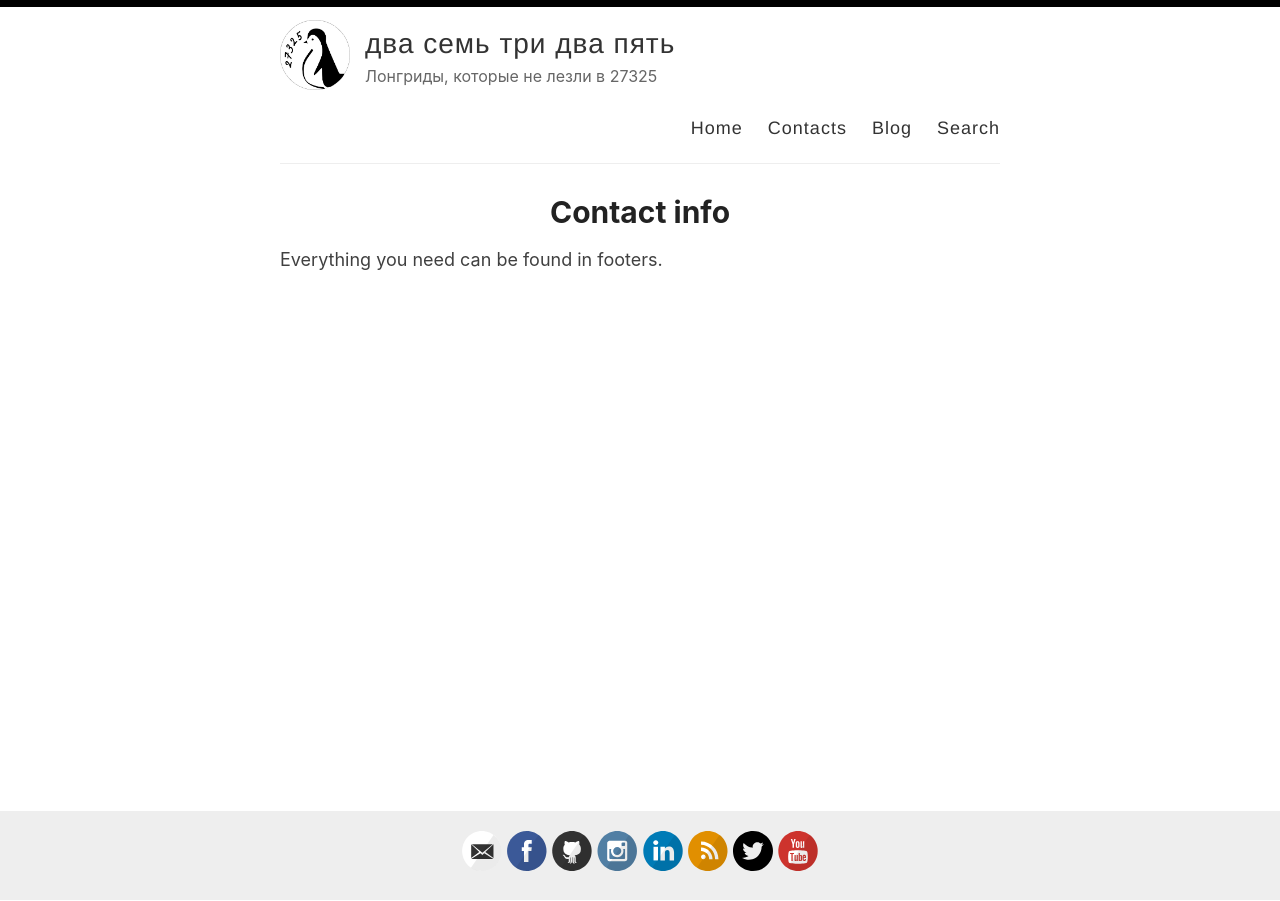
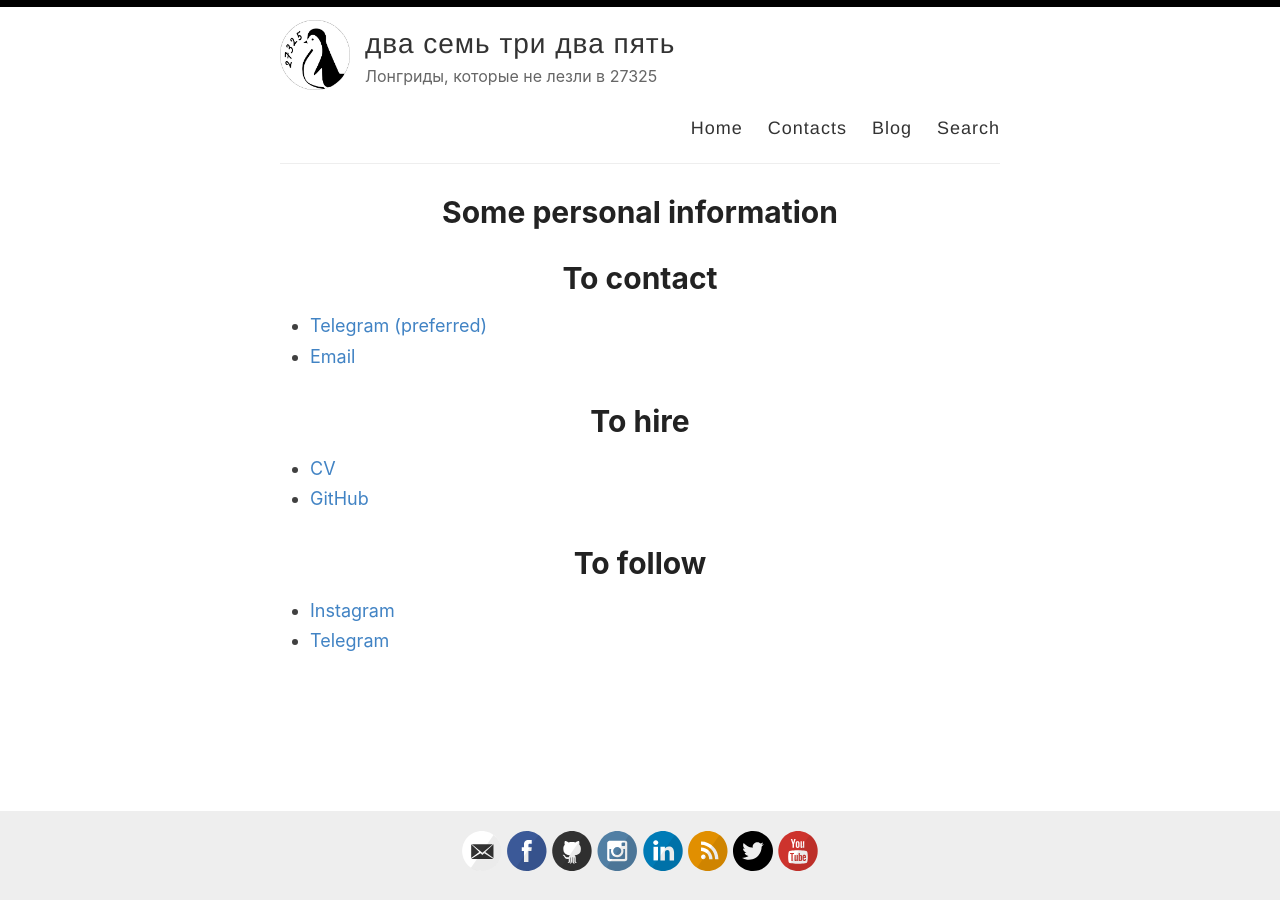
Before and after one commit to KiK0S/kik0s.github.io, a Jekyll site: the page built from _pages/contacts.md, in a window 1280 px wide. Built offline with Jekyll 4.4.1, drawn with Linux system fonts in a browser that asks for light colours.

Commit message:
rework contact page

```diff
--- a/_pages/contacts.md
+++ b/_pages/contacts.md
@@ -1,7 +1,18 @@
 ---
 layout: page
 permalink: /contacts/
-title: Contact info
+title: Some personal information
 ---
 
-Everything you need can be found in footers.
+# To contact
+* [Telegram (preferred)](https://t.me/kik0s)
+* [Email](mailto:kostya.amelichev@gmail.com)
+
+# To hire
+* [CV](/cv.pdf)
+* [GitHub](https://github.com/KiK0S)
+
+
+# To follow
+* [Instagram](https://www.instagram.com/i_love_vozpet0s/)
+* [Telegram](https://t.me/blog_27325)
```
